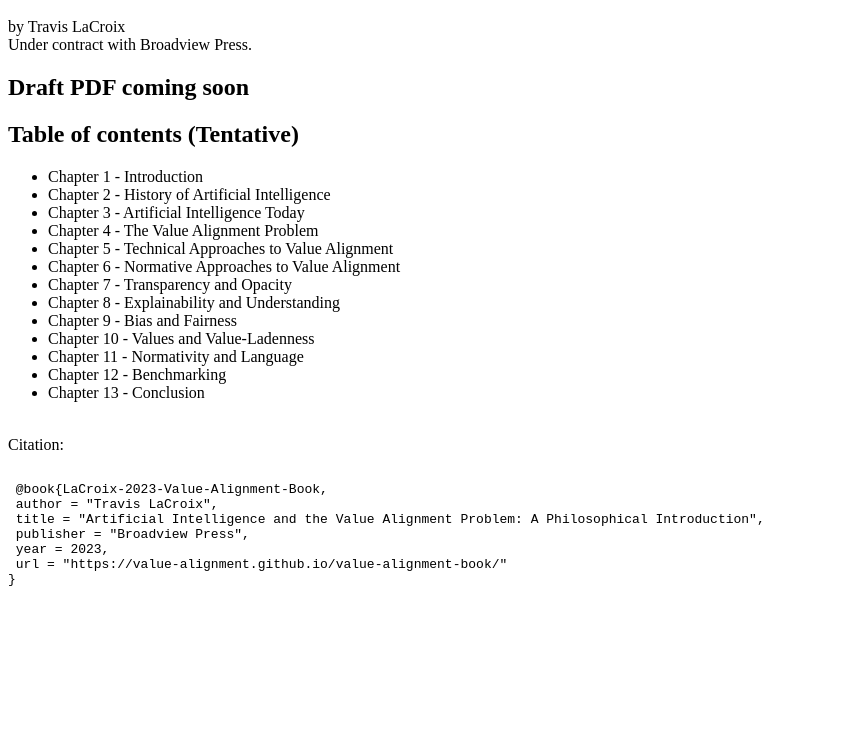
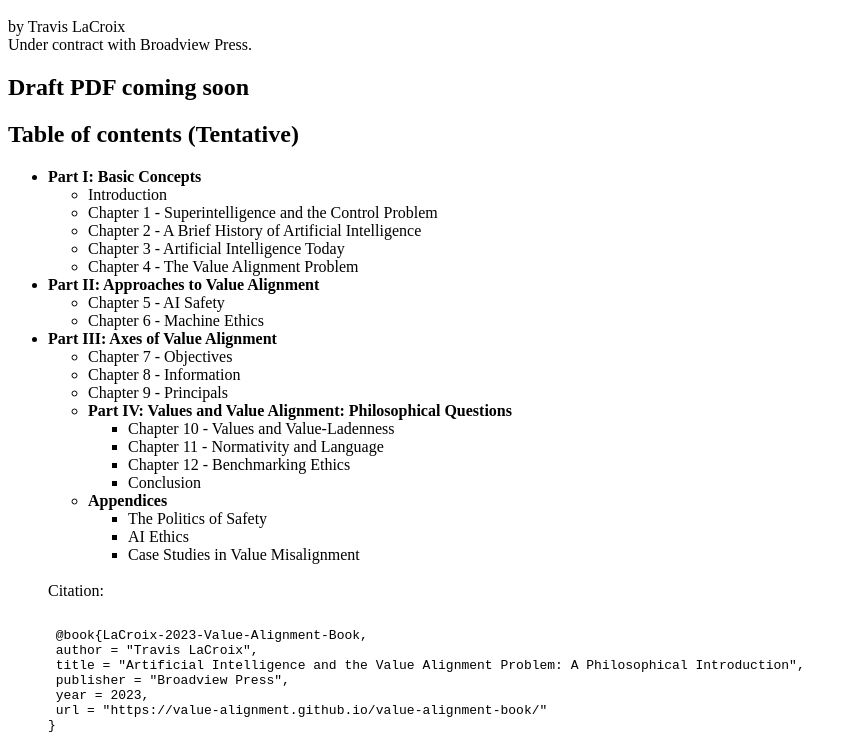
Before and after one commit to value-alignment/value-alignment.github.io, a plain HTML site: page index.html in a window 1280 px wide. Shown: the part 48-800 px from the top of the page, without its empty margins (0-856 px from the left). Drawn offline with Linux system fonts and the light colour scheme.

Commit message:
Update index.html

```diff
--- a/index.html
+++ b/index.html
@@ -7,19 +7,37 @@ Under contract with Broadview Press.
 
 <h2>Table of contents (Tentative)</h2>
 <ul>
-	<li>  Chapter 1 - Introduction
-	<li>  Chapter 2 - History of Artificial Intelligence
-	<li>  Chapter 3 - Artificial Intelligence Today
-	<li>  Chapter 4 - The Value Alignment Problem
-	<li>  Chapter 5 - Technical Approaches to Value Alignment
-	<li>  Chapter 6 - Normative Approaches to Value Alignment
-	<li>  Chapter 7 - Transparency and Opacity
-	<li>  Chapter 8 - Explainability and Understanding
-	<li>  Chapter 9 - Bias and Fairness
-	<li>  Chapter 10 - Values and Value-Ladenness
-	<li>  Chapter 11 - Normativity and Language
-	<li>  Chapter 12 - Benchmarking
-	<li>  Chapter 13 - Conclusion
+	<li>  <strong> Part I: Basic Concepts </strong>
+	<ul>
+		<li>  Introduction
+		<li>  Chapter 1 - Superintelligence and the Control Problem
+		<li>  Chapter 2 - A Brief History of Artificial Intelligence
+		<li>  Chapter 3 - Artificial Intelligence Today
+		<li>  Chapter 4 - The Value Alignment Problem
+	</ul>
+	<li> <strong> Part II: Approaches to Value Alignment </strong>
+	<ul>
+		<li>  Chapter 5 - AI Safety
+		<li>  Chapter 6 - Machine Ethics
+	</ul>
+	<li> <strong> Part III: Axes of Value Alignment </strong>
+	<ul>
+		<li>  Chapter 7 - Objectives
+		<li>  Chapter 8 - Information
+		<li>  Chapter 9 - Principals
+	<li> <strong> Part IV: Values and Value Alignment: Philosophical Questions </strong>
+	<ul>
+		<li>  Chapter 10 - Values and Value-Ladenness
+		<li>  Chapter 11 - Normativity and Language
+		<li>  Chapter 12 - Benchmarking Ethics
+		<li>  Conclusion
+	</ul>
+	<li> <strong> Appendices </strong>
+	<ul>
+		<li>The Politics of Safety
+		<li>AI Ethics
+		<li>Case Studies in Value Misalignment
+	</ul>
 </ul>
 
 <br>
```
